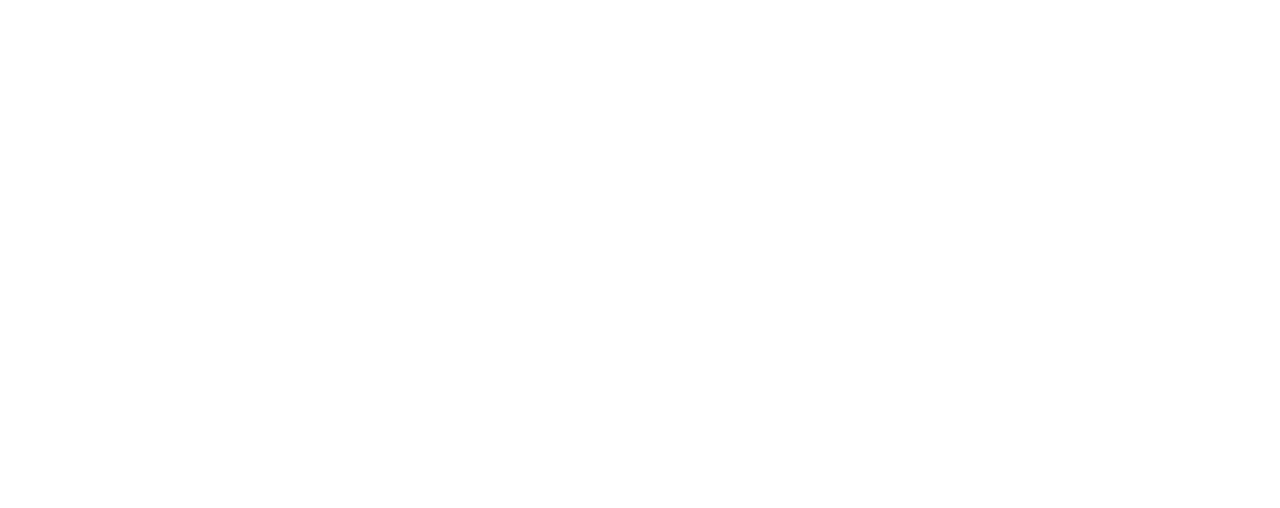
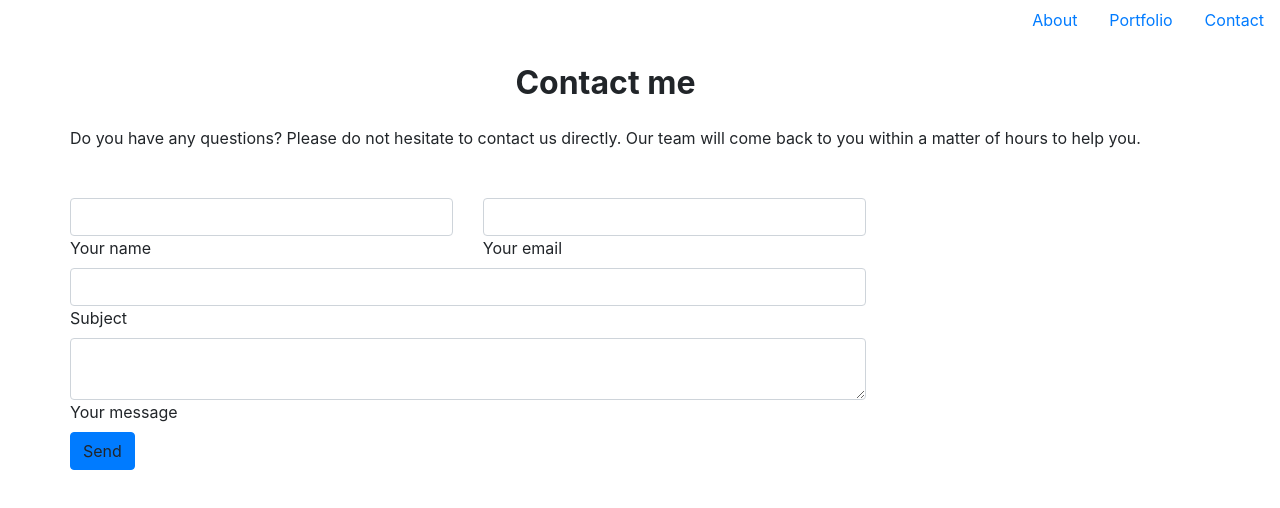
Before and after one commit to montykun/resposivePortfolio, a plain HTML site: page contact.html in a window 1280 px wide. Drawn offline with nearby package versions, Linux system fonts and the light colour scheme.

Commit message:
contact skeleton added

```diff
--- a/contact.html
+++ b/contact.html
@@ -9,5 +9,104 @@
 </head>
 <body>
 
+    <ul class="nav justify-content-end">
+    <li class="nav-item">
+      <a class="nav-link active" href="#">About</a>
+    </li>
+    <li class="nav-item">
+      <a class="nav-link" href="#">Portfolio</a>
+    </li>
+    <li class="nav-item">
+      <a class="nav-link" href="#">Contact</a>
+    </li>
+  </ul>
+
+  <div class="container">
+      <div class="row">
+
+        <section class="mb-4">
+
+            <!--Section heading-->
+            <h2 class="h1-responsive font-weight-bold text-center my-4">Contact me</h2>
+            <!--Section description-->
+            <p class="text-center w-responsive mx-auto mb-5">Do you have any questions? Please do not hesitate to contact us directly. Our team will come back to you within
+                a matter of hours to help you.</p>
+
+            <div class="row">
+
+                <!--Grid column-->
+                <div class="col-md-9 mb-md-0 mb-5">
+                    <form id="contact-form" name="contact-form" action="mail.php" method="POST">
+
+                        <!--Grid row-->
+                        <div class="row">
+
+                            <!--Grid column-->
+                            <div class="col-md-6">
+                                <div class="md-form mb-0">
+                                    <input type="text" id="name" name="name" class="form-control">
+                                    <label for="name" class="">Your name</label>
+                                </div>
+                            </div>
+                            <!--Grid column-->
+
+                            <!--Grid column-->
+                            <div class="col-md-6">
+                                <div class="md-form mb-0">
+                                    <input type="text" id="email" name="email" class="form-control">
+                                    <label for="email" class="">Your email</label>
+                                </div>
+                            </div>
+                            <!--Grid column-->
+
+                        </div>
+                        <!--Grid row-->
+
+                        <!--Grid row-->
+                        <div class="row">
+                            <div class="col-md-12">
+                                <div class="md-form mb-0">
+                                    <input type="text" id="subject" name="subject" class="form-control">
+                                    <label for="subject" class="">Subject</label>
+                                </div>
+                            </div>
+                        </div>
+                        <!--Grid row-->
+
+                        <!--Grid row-->
+                        <div class="row">
+
+                            <!--Grid column-->
+                            <div class="col-md-12">
+
+                                <div class="md-form">
+                                    <textarea type="text" id="message" name="message" rows="2" class="form-control md-textarea"></textarea>
+                                    <label for="message">Your message</label>
+                                </div>
+
+                            </div>
+                        </div>
+                        <!--Grid row-->
+
+                    </form>
+
+                    <div class="text-center text-md-left">
+                        <a class="btn btn-primary" onclick="document.getElementById('contact-form').submit();">Send</a>
+                    </div>
+                    <div class="status"></div>
+                </div>
+                <!--Grid column-->
+
+
+
+            </div>
+
+        </section>
+      </div>
+
+
+
+
+
 </body>
 </html>
```
